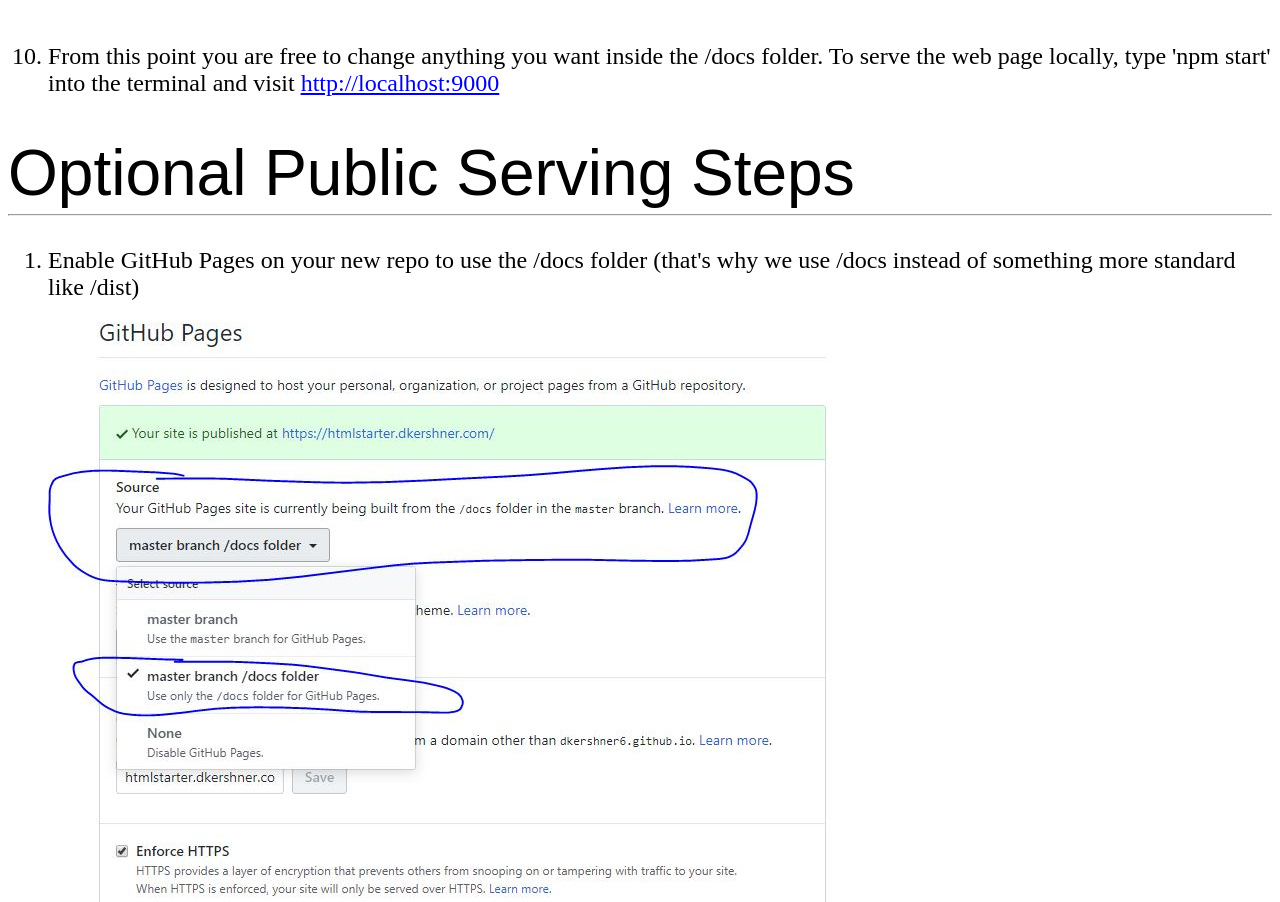
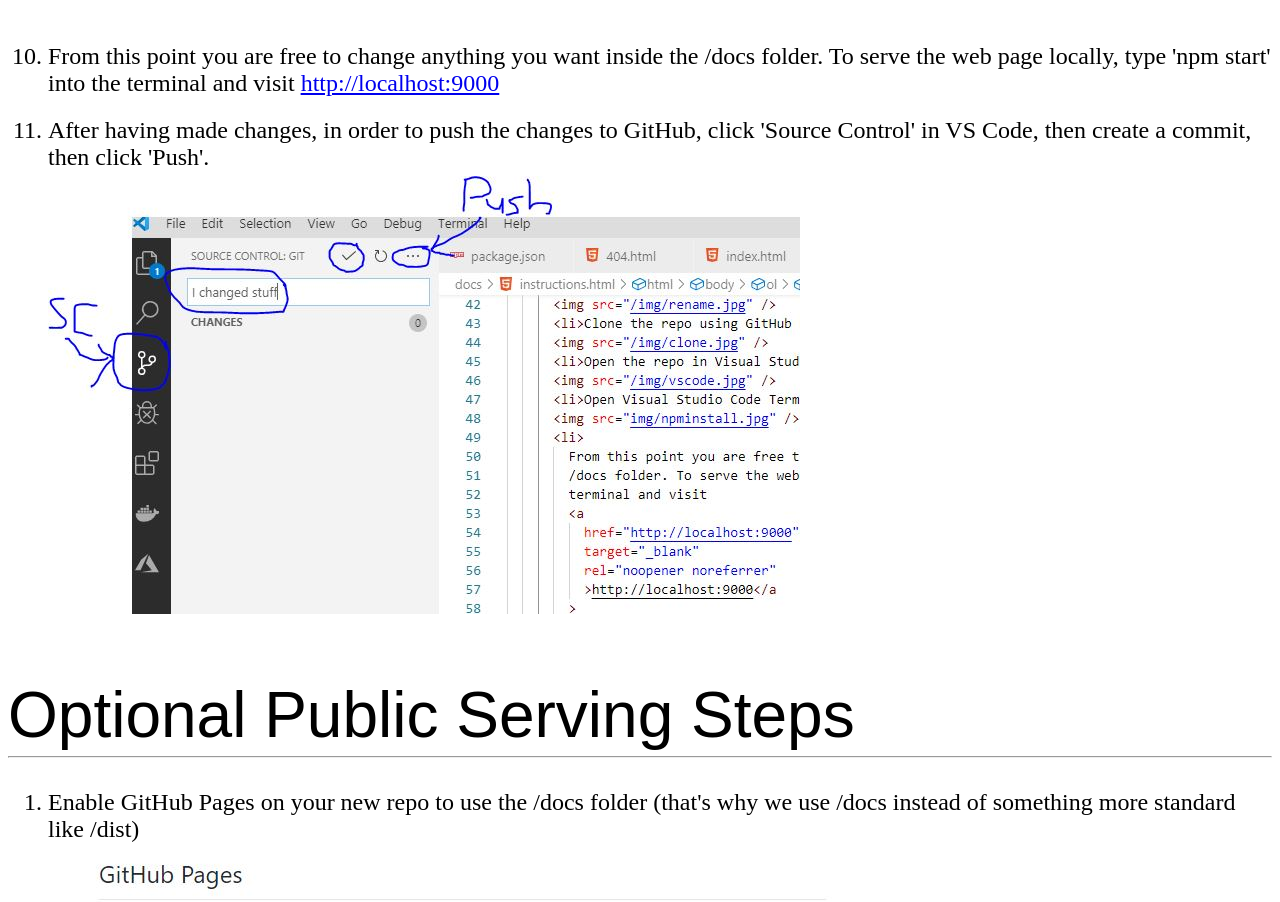
Before and after one commit to LTaylor456/html-forward, a website: page docs/instructions.html in a window 1280 px wide. Shown: the part 3002-3904 px from the top of the page. Drawn offline with Linux system fonts and the light colour scheme.

Commit message:
Pushing instructions added

```diff
--- a/docs/instructions.html
+++ b/docs/instructions.html
@@ -57,6 +57,11 @@
           >http://localhost:9000</a
         >
       </li>
+      <li>
+        After having made changes, in order to push the changes to GitHub, click
+        'Source Control' in VS Code, then create a commit, then click 'Push'.
+      </li>
+      <img src="/img/gitpush.jpg" />
     </ol>
     <h1>Optional Public Serving Steps</h1>
     <hr />
```
Also changed, not shown: docs/img/gitpush.jpg (added).
